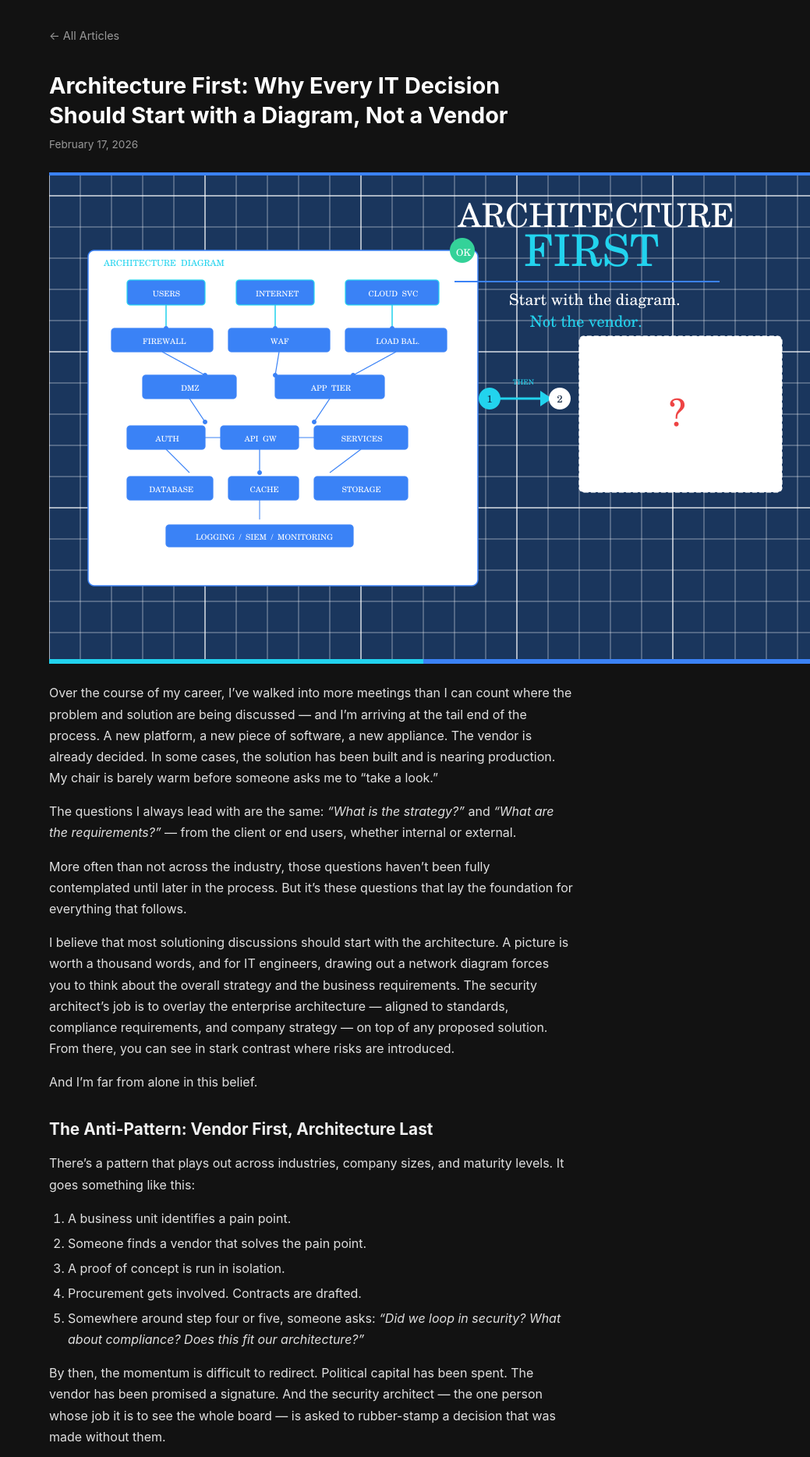
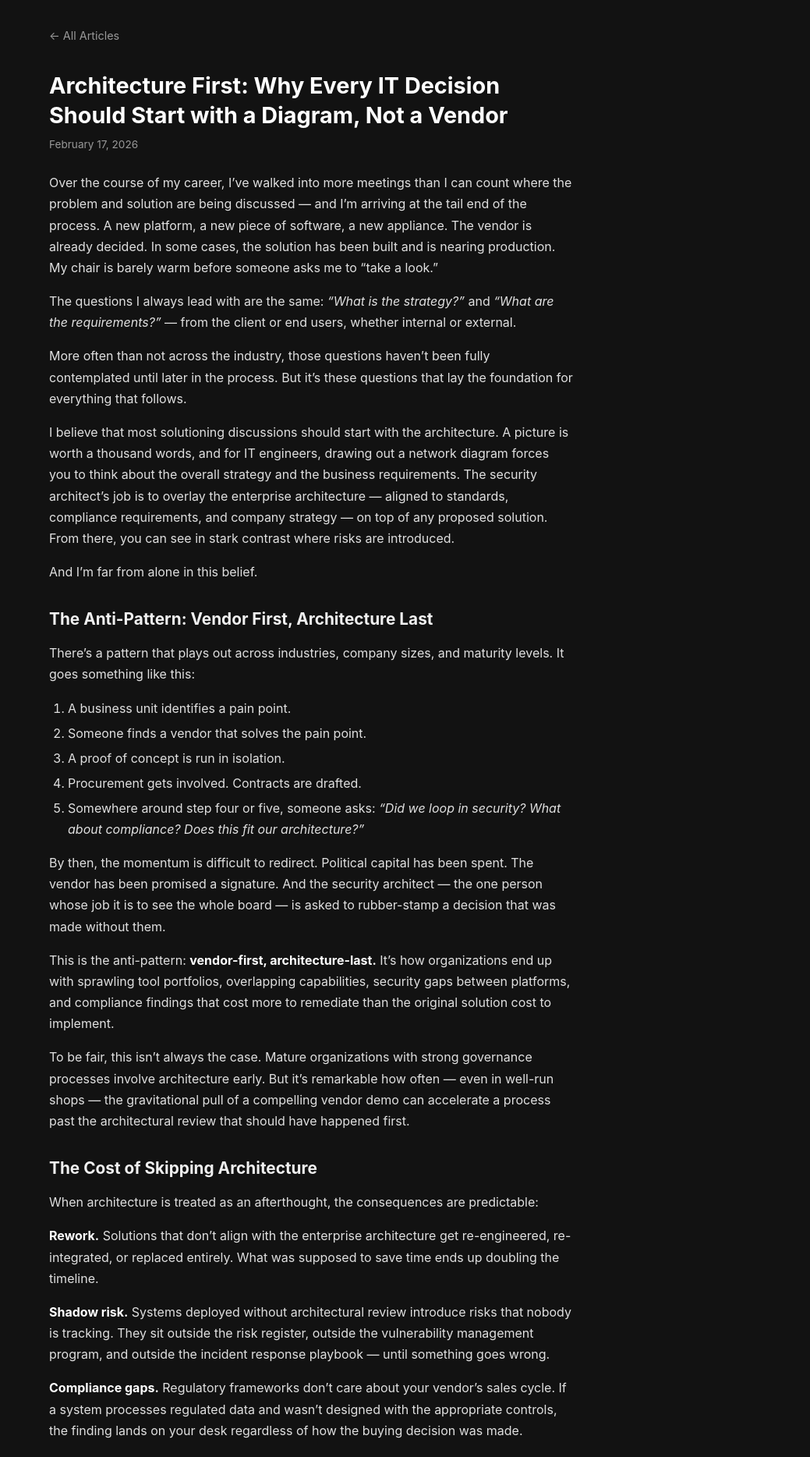
Before and after one commit to kmcanear/articles, a Jekyll site: the page built from _posts/2026-02-17-architecture-first-why-every-it-decision-should-start-with-a-diagram-not-a-vendor.md, in a window 1280 px wide. Shown: the top 1868 px of the page at 78% size, without its empty margins (241-1280 px from the left). Built offline with Jekyll 4.4.1, drawn with Linux system fonts in a browser that asks for light colours; our own code applies the rules of GitHub Pages for plain Markdown files.

Commit message:
Remove header image from Architecture First article

```diff
--- a/_posts/2026-02-17-architecture-first-why-every-it-decision-should-start-with-a-diagram-not-a-vendor.md
+++ b/_posts/2026-02-17-architecture-first-why-every-it-decision-should-start-with-a-diagram-not-a-vendor.md
@@ -3,8 +3,6 @@ title: "Architecture First: Why Every IT Decision Should Start with a Diagram, N
 description: "A case for putting architecture, strategy, and business requirements at the front of every IT solutioning conversation — backed by the voices of Schneier, Shostack, SABSA, and NIST."
 date: 2026-02-17
 ---
-
-![Architecture First — Start with the diagram, not the vendor.](/assets/images/architecture-first-header.png)
 
 Over the course of my career, I've walked into more meetings than I can count where the problem and solution are being discussed — and I'm arriving at the tail end of the process. A new platform, a new piece of software, a new appliance. The vendor is already decided. In some cases, the solution has been built and is nearing production. My chair is barely warm before someone asks me to "take a look."
 
```
